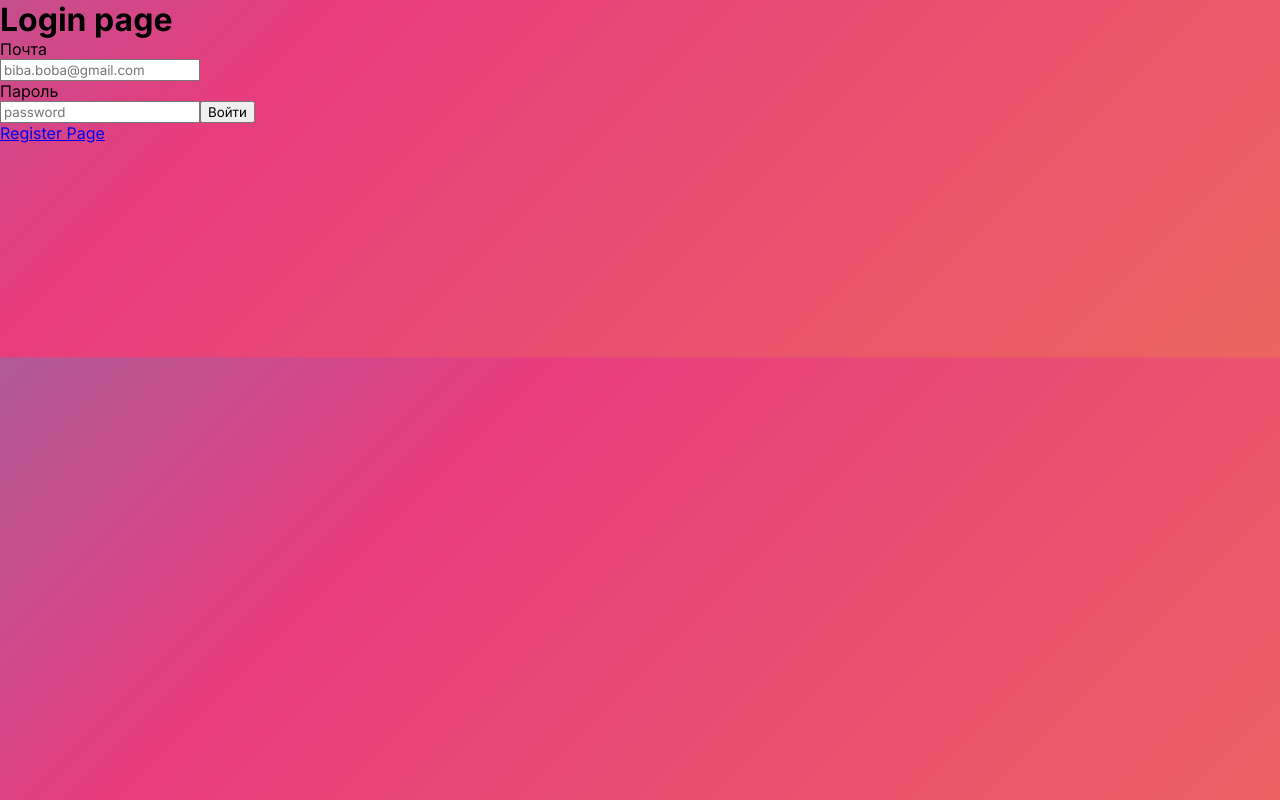
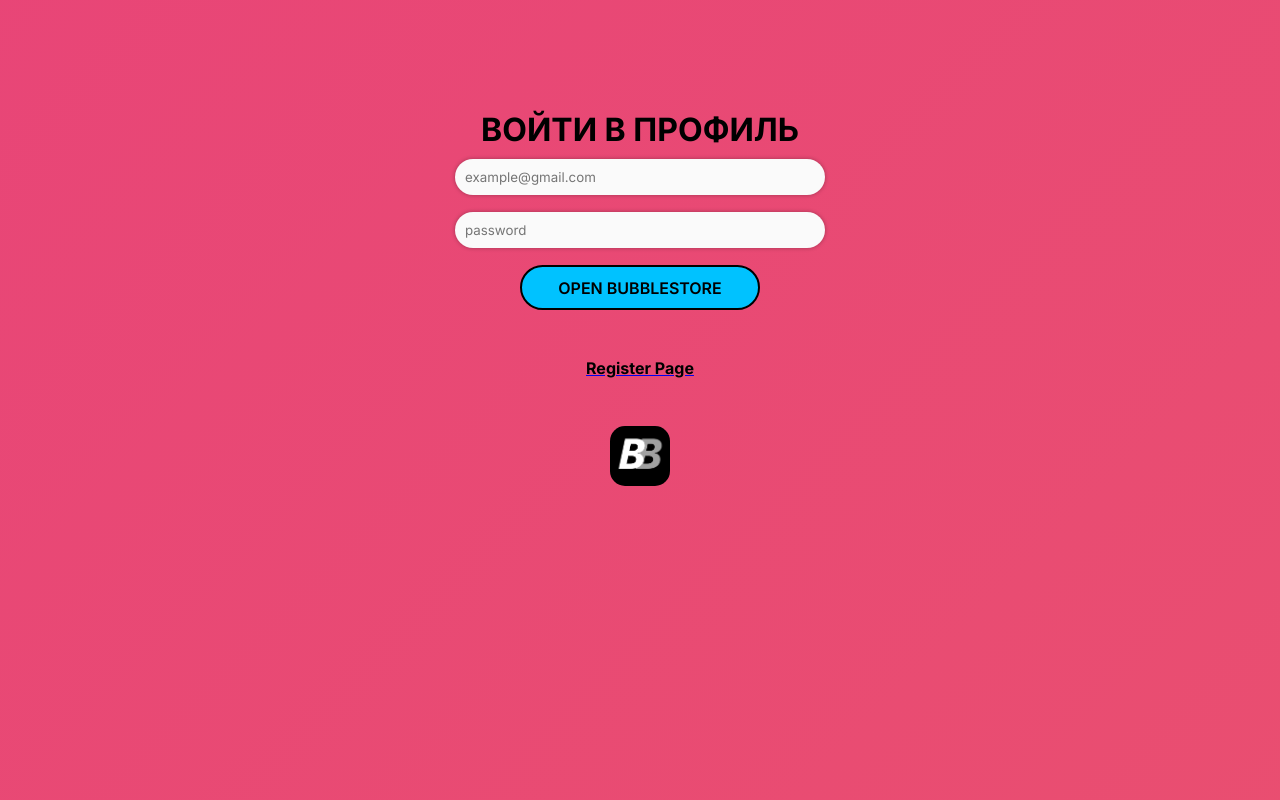
Before and after one commit to ze-yter/React-Project, a React (Create React App) app: page /login in a window 1280 px wide. Built offline with nearby package versions, Linux system fonts and the light colour scheme; no server answers.

Commit message:
login/register page

```diff
--- a/src/components/Form.jsx
+++ b/src/components/Form.jsx
@@ -5,23 +5,27 @@
   let [pass, setPass] = useState('');
 
   return (
-    <div>
-      <p>Почта</p>
+    <div className='form-objects'>
+      <div className='profile-field'>
       <input
         type="email"
         value={email}
         onChange={(e) => setEmail(e.target.value)}
-        placeholder='biba.boba@gmail.com'
+        placeholder='example@gmail.com'
+        className='type-2 center-flex'
       />
-      <p>Пароль</p>
+      </div>
+      <div className='profile-field'>
       <input
         type="password"
         value={pass}
         onChange={(e) => setPass(e.target.value)}
         placeholder='password'
+        className='type-2 center-flex'
       />
-      <button onClick={() => handleClick(email, pass)}>
-        {title}
+      </div>
+      <button className='enter-button center-flex' onClick={() => handleClick(email, pass)}>
+        <span>OPEN BUBBLESTORE</span>
       </button>
     </div>
   )
--- a/src/data.json
+++ b/src/data.json
@@ -69,15 +69,15 @@
       "name": "Футболка Nike SB",
       "price": 3000,
       "imgSrc": "/images/clothes/9.jpg",
-      "favorite": false,
-      "inCart": false
+      "favorite": true,
+      "inCart": true
     },
     {
       "id": 10,
       "name": "Поло Tommy Hilfiger MW0",
       "price": 5669,
       "imgSrc": "/images/clothes/10.jpg",
-      "favorite": false,
+      "favorite": true,
       "inCart": false
     },
     {
--- a/src/index.scss
+++ b/src/index.scss
@@ -4,7 +4,7 @@
   -webkit-font-smoothing: antialiased;
   -moz-osx-font-smoothing: grayscale;
   background: linear-gradient(-45deg, #ee7752, #e73c7e, #23a6d5, #23d5ab);
-  background-size: 400% 400%;
+  background-size: 2500% 2500%;
   animation: gradient 20s ease infinite;
 }
 
@@ -43,6 +43,8 @@
   display: flex;
 }
 
+
+
 .flex-padding {
     body,
   ul {
@@ -68,6 +70,19 @@
     display: block;
   }
 }
+
+.change-link{
+  margin-top: 40px;
+  font-size: 16px;
+  color: #000000;
+  line-height: 1;
+  -webkit-transition: all 0.5s ease;
+          transition: all 0.5s ease;
+  }
+
+  .change-link:hover{
+  color: #3d3d3d;
+  }
 
 .change-text{
 font-size: 1.5em;
@@ -434,6 +449,21 @@
   padding: 225px 0;
 }
 
+.register-login {
+  padding-top: 100px;
+  display: grid;
+  justify-content: center;
+}
+
+.center-objects {
+  margin: 10px 0 50px 0;
+  text-align: center;
+}
+
+.center-logo {
+  margin: 0 auto;
+}
+
 .profile-page {
   display: flex;
   justify-content: center;
@@ -460,7 +490,10 @@
   }
 }
 
-
+.center-flex {
+  display: flex;
+  margin: 0 auto;
+}
 
 .margin-but-pr {
   margin: 30px;
@@ -470,6 +503,36 @@
   margin: 15px;
 }
 
+.margin-bot {
+  margin-bottom: 10px;
+}
+
+.enter-button {
+  background-color: #00c2ff;
+  border: 2px solid black;
+  border-radius: 50px;
+  width: 240px;
+  height: 45px;
+  cursor: pointer;
+  transition: 0.2s ease-in-out;
+
+  &:hover {
+    background-color: lighten(#00c2ff, 10%);
+  }
+
+  &:active {
+    background-color: darken(#00c2ff, 10%);
+  }
+
+  span {
+    display: flex;
+    margin: auto;
+    text-align: center;
+    font-size: 16px;
+    font-weight: 600;
+    color: rgb(0, 0, 0);
+  }
+}
 
 .save-button {
   justify-self: center;
--- a/src/pages/LoginPage.jsx
+++ b/src/pages/LoginPage.jsx
@@ -33,13 +33,14 @@
   }
 
   return (
-    <div>
-      <h1>Login page</h1>
+    <div className='register-login'>
+      <h1 className='center-objects margin-bot'>ВОЙТИ В ПРОФИЛЬ</h1>
       <Form
-        title={'Войти'}
         handleClick={handleLogin}
       />
-      <Link to="/register">Register Page</Link>
+      <Link to="/register" className='center-objects'><h3 className='change-link'>Register Page</h3></Link>
+
+      <img width={60} height={60} src="/images/logo.png" alt="Logo" className="company-logo button center-logo" />
     </div>
   )
 }
--- a/src/pages/RegisterPage.jsx
+++ b/src/pages/RegisterPage.jsx
@@ -30,13 +30,13 @@
   }
 
   return (
-    <div>
-      <h1>Register page</h1>
+    <div className='register-login'>
+      <h1 className='center-objects margin-bot'>ЗАРЕГИСТРИРОВАТЬСЯ</h1>
       <Form
-        title={'Зарегистрироваться'}
         handleClick={handleLogin}
       />
-      <Link to="/login">Login Page</Link>
+      <Link to="/login" className='center-objects'><h3 className='change-link'>Login Page</h3></Link>
+      <img width={60} height={60} src="/images/logo.png" alt="Logo" className="company-logo button center-logo" />
     </div>
   )
 }
```
Also changed, not shown: 2 other files (tests, documents, lock files or other folders).
